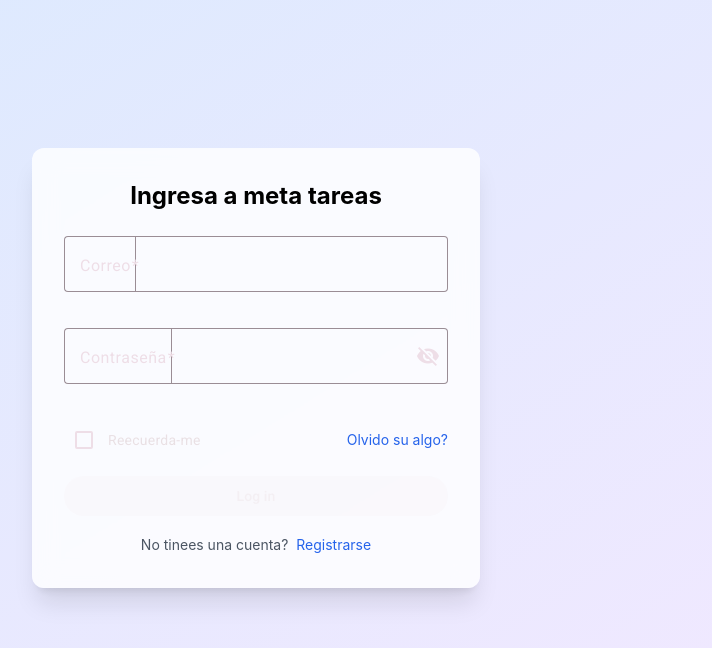
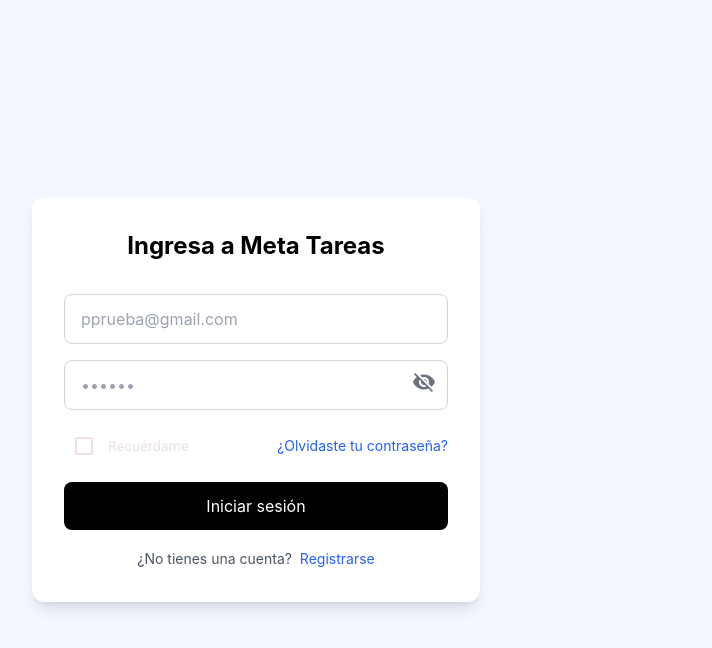
Before and after one commit to Cruzhit0/toDoListFront, an Angular app: page /auth/login in a window 1280 px wide. Shown: the top 648 px of the page, without its empty margins (384-1096 px from the left). Built offline with nearby package versions, Linux system fonts and the light colour scheme.

Commit message:
cambios en el login html

```diff
--- a/src/app/pages/login/login.component.html
+++ b/src/app/pages/login/login.component.html
@@ -1,59 +1,58 @@
-<div class="login-page flex items-center justify-center min-h-[calc(100vh-64px)]">
-    <div class="login-card w-full max-w-md p-8 rounded-xl bg-white/80 dark:bg-gray-800/80 backdrop-blur-md shadow-xl">
-      <h1 class="text-2xl font-bold text-center mb-6">Ingresa a meta tareas</h1>
+<div class="login-page flex items-center justify-center min-h-screen bg-[#f4f7ff]">
+  <div class="login-card w-full max-w-md p-8 bg-white rounded-xl shadow-lg">
+    <h1 class="text-2xl font-bold text-center mb-8">Ingresa a Meta Tareas</h1>
 
     <form [formGroup]="loginForm" (ngSubmit)="onSubmit()" class="space-y-4">
-        <mat-form-field appearance="outline" class="w-full">
-          <mat-label>Correo</mat-label>
-          <input matInput formControlName="email" type="email" placeholder="your@email.com">
-          <mat-error *ngIf="loginForm.get('email')?.hasError('required')">
-            El correo es requerido
-          </mat-error>
-          <mat-error *ngIf="loginForm.get('email')?.hasError('email')">
-            Coloque un correo valido
-          </mat-error>
-        </mat-form-field>
+      <div class="mb-4">
+        <input
+          type="email"
+          formControlName="email"
+          placeholder="pprueba@gmail.com"
+          class="w-full px-4 py-3 border border-gray-300 rounded-lg focus:outline-none focus:ring-2 focus:ring-blue-500"
+        >
+        <div *ngIf="loginForm.get('email')?.invalid && (loginForm.get('email')?.dirty || loginForm.get('email')?.touched)" class="text-red-500 text-sm mt-1">
+          <span *ngIf="loginForm.get('email')?.hasError('required')">El correo es requerido</span>
+          <span *ngIf="loginForm.get('email')?.hasError('email')">Ingrese un correo válido</span>
+        </div>
+      </div>
 
-        <mat-form-field appearance="outline" class="w-full">
-          <mat-label>Contraseña</mat-label>
-          <input matInput formControlName="password" [type]="hidePassword ? 'password' : 'text'">
+      <div class="mb-4 relative">
+        <input
+          [type]="hidePassword ? 'password' : 'text'"
+          formControlName="password"
+          placeholder="••••••"
+          class="w-full px-4 py-3 border border-gray-300 rounded-lg focus:outline-none focus:ring-2 focus:ring-blue-500 pr-10"
+        >
         <button
           type="button"
-            mat-icon-button
-            matSuffix
           (click)="hidePassword = !hidePassword"
+          class="absolute right-3 top-1/2 -translate-y-1/2 text-gray-500"
         >
           <mat-icon>{{ hidePassword ? 'visibility_off' : 'visibility' }}</mat-icon>
         </button>
-          <mat-error *ngIf="loginForm.get('password')?.hasError('required')">
-            La contraseña es requerida
-          </mat-error>
-        </mat-form-field>
-
-        <div class="flex justify-between items-center mt-2">
-          <mat-checkbox color="primary">Reecuerda-me</mat-checkbox>
-          <a routerLink="/auth/forgot-password" class="text-sm text-blue-600 dark:text-blue-400 hover:underline">
-            Olvido su algo?
-          </a>
+        <div *ngIf="loginForm.get('password')?.invalid && (loginForm.get('password')?.dirty || loginForm.get('password')?.touched)" class="text-red-500 text-sm mt-1">
+          <span *ngIf="loginForm.get('password')?.hasError('required')">La contraseña es requerida</span>
+        </div>
       </div>
 
-        <div *ngIf="errorMessage" class="error-message text-red-500 text-center">
-          {{ errorMessage }}
+      <div class="flex justify-between items-center mb-4">
+        <mat-checkbox color="primary" class="text-sm">Recuérdame</mat-checkbox>
+        <a href="/auth/forgot-password" class="text-sm text-blue-600 hover:underline">
+          ¿Olvidaste tu contraseña?
+        </a>
       </div>
 
       <button
         type="submit"
-          mat-raised-button
-          color="primary"
-          class="w-full"
+        class="w-full bg-black text-white py-3 rounded-lg hover:bg-gray-800 transition-colors"
         [disabled]="loginForm.invalid || isLoading"
       >
-          {{ isLoading ? 'Logging in...' : 'Log in' }}
+        {{ isLoading ? 'Iniciando sesión...' : 'Iniciar sesión' }}
       </button>
 
       <div class="text-center mt-4">
-          <span class="text-sm text-gray-600 dark:text-gray-400">No tinees una cuenta?</span>
-          <a routerLink="/auth/register" class="text-sm text-blue-600 dark:text-blue-400 hover:underline ml-1">
+        <span class="text-sm text-gray-600">¿No tienes una cuenta?</span>
+        <a href="/auth/register" class="text-sm text-blue-600 ml-1 hover:underline">
           Registrarse
         </a>
       </div>
```
Lines whose indentation alone changed are shown as unchanged.
